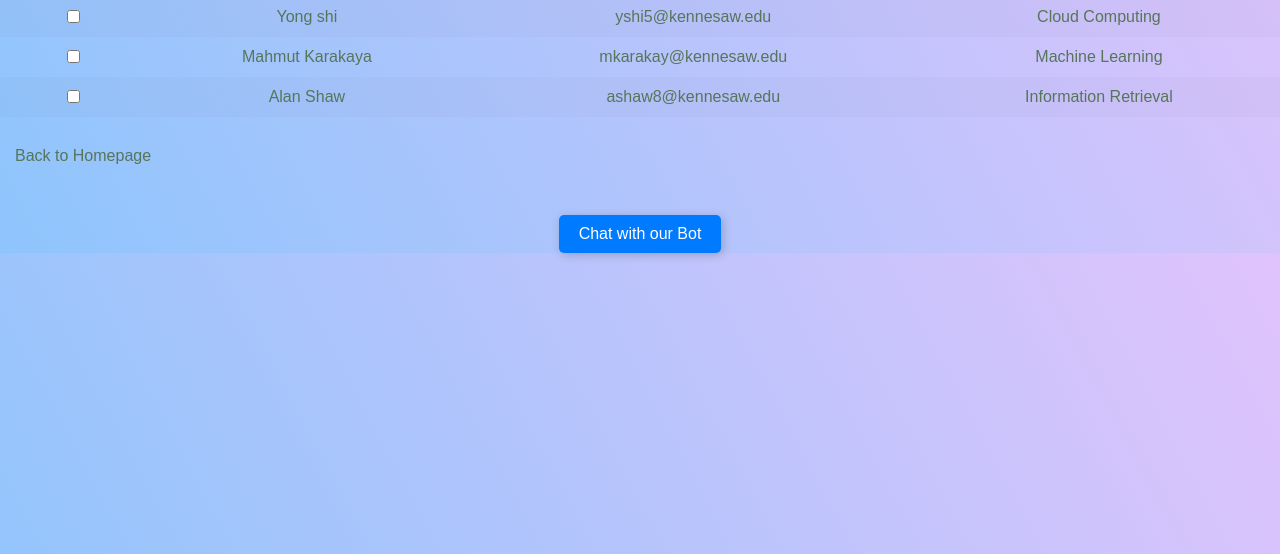
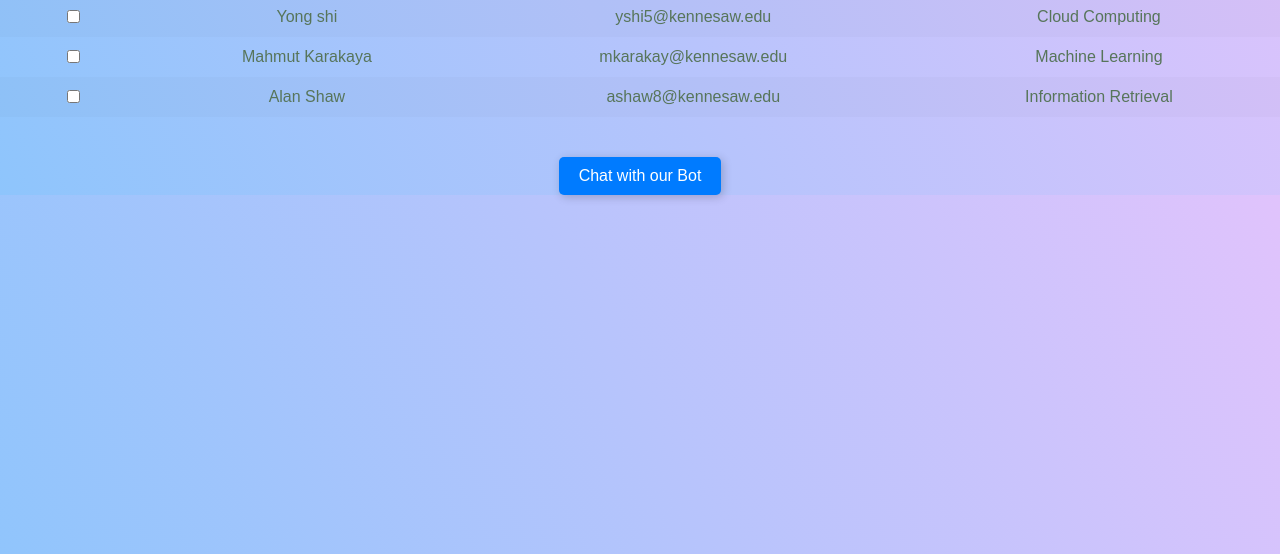
Before and after one commit to drashtee-parmar/CS_ConnectHub, a plain HTML site: page faculty.html in a window 1280 px wide. Shown: the part 246-800 px from the top of the page. Drawn offline with Linux system fonts and the light colour scheme.

Commit message:
changed back to home in faculty

```diff
--- a/faculty.html
+++ b/faculty.html
@@ -68,8 +68,6 @@
                 <!-- ... add more rows as needed ... -->
             </tbody>
         </table>
-        <a href="index.html">Back to Homepage</a>
-
 
         <!-- ... your other content ... -->
 
```
